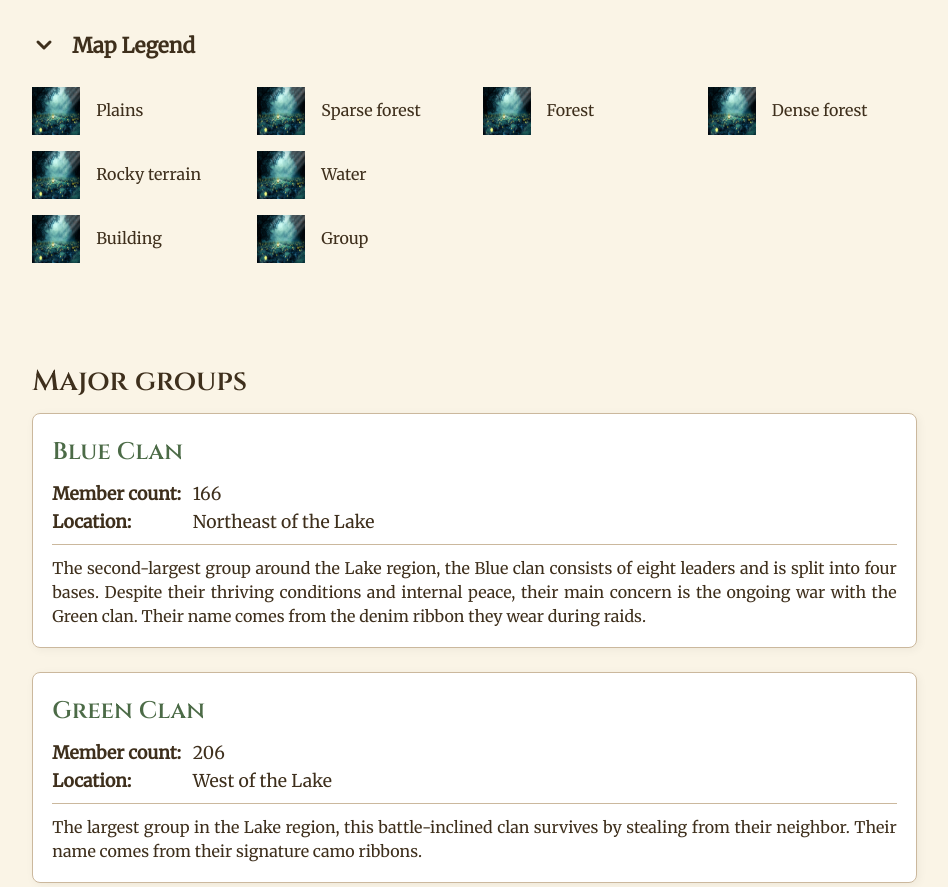
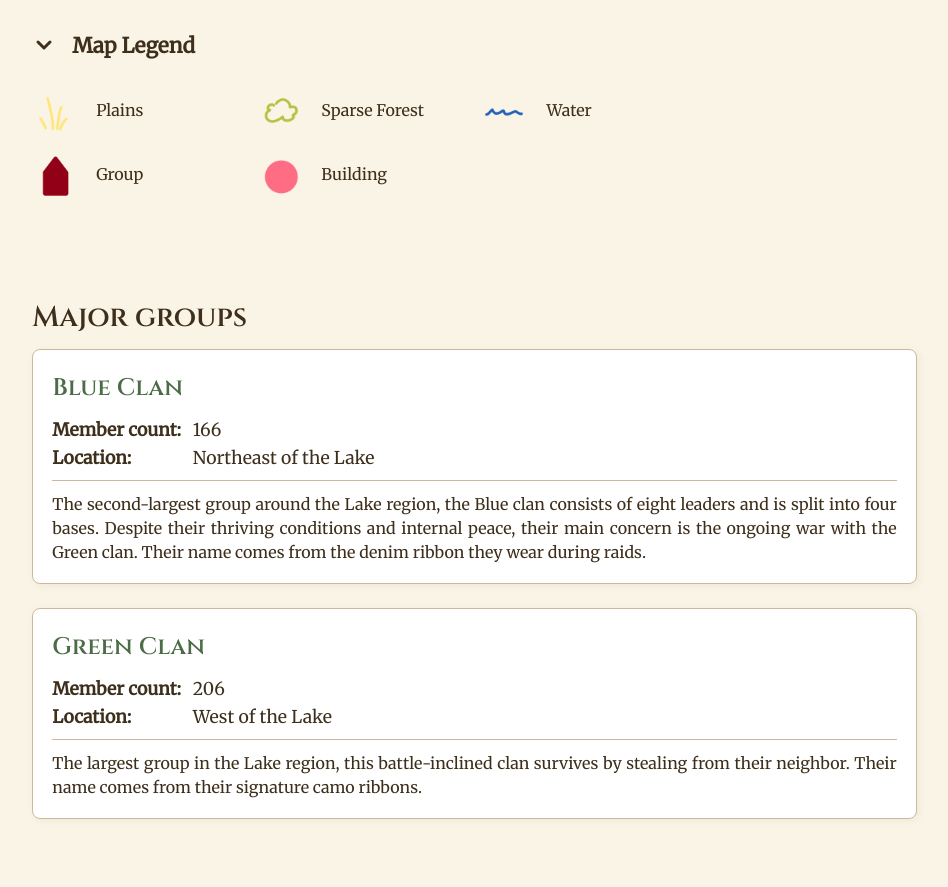
Before and after one commit to amelie-lemay/you-website, a plain HTML site: page map.html in a window 1280 px wide. Shown: the part 839-1726 px from the top of the page, without its empty margins (158-1106 px from the left). Drawn offline with Linux system fonts and the light colour scheme.

Commit message:
Legend icons displayed dynamically

```diff
--- /dev/null
+++ b/content/map/legend.json
@@ -0,0 +1,52 @@
+[
+  {
+    "legend-group": "legend-biomes",
+    "items": [
+      {
+        "chapter": 1,
+        "label": "Plains",
+        "icon": "plains.png"
+      },
+      {
+        "chapter": 1,
+        "label": "Sparse Forest",
+        "icon": "sparse-forest.png"
+      },
+      {
+        "chapter": 6,
+        "label": "Forest",
+        "icon": "forest.png"
+      },
+      {
+        "chapter": 9,
+        "label": "Dense Forest",
+        "icon": "dense-forest.png"
+      },
+      {
+        "chapter": 22,
+        "label": "Rocky Terrain",
+        "icon": "rocky-terrain.png"
+      },
+      {
+        "chapter": 1,
+        "label": "Water",
+        "icon": "water.png"
+      }
+    ]
+  },
+  {
+    "legend-group": "legend-places",
+    "items": [
+      {
+        "chapter": 1,
+        "label": "Group",
+        "icon": "group.png"
+      },
+      {
+        "chapter": 1,
+        "label": "Building",
+        "icon": "building.png"
+      }
+    ]
+  }
+]
--- a/css/map.css
+++ b/css/map.css
@@ -131,7 +131,7 @@
     gap: 1rem;
 }
 
-.icon {
+.legend-icon {
     width: 3rem;
     height: 3rem;
 }
--- a/js/map.js
+++ b/js/map.js
@@ -1,6 +1,7 @@
 import { setUpSectionFadeIn, setupCardFadeIn, includeAllSharedComponents,
     setUpProgressSync, loadContent, getClosestChapterValue, loadCards,
-    showContent, loadImage, getImageSrc, loadRegions } from "./shared.js";
+    showContent, loadImage, getImageSrc, loadRegions,
+    loadMapLegend} from "./shared.js";
 
 document.addEventListener("DOMContentLoaded", async () => {
     // Include shared components
@@ -96,11 +97,18 @@ async function injectContent() {
         },
     });
 
+    // Load map legend
+    loadMapLegend({
+        jsonUrl: "../content/map/legend.json",
+        containerId: "legend-grid"
+    });
+
     // Animate cards in
     const cards = document.querySelectorAll('.cards');
     setupCardFadeIn(cards);
 }
 
+// Set up legend toggle functionality
 function toggleLegend() {
     const toggle = document.getElementById('legendToggle');
     const grid = document.getElementById('legend-grid');
--- a/js/shared.js
+++ b/js/shared.js
@@ -767,6 +767,61 @@ export async function loadRegions({
 }
 
 /**
+ * Load and render the map legend from a JSON file into a specified container.
+ *
+ * @param {*} param0 - Configuration object
+ * @param {string} param0.jsonUrl - URL of the JSON file to fetch legend data from
+ * @param {string} param0.containerId - ID of the container element to inject the legend into
+ */
+export async function loadMapLegend({
+    jsonUrl,
+    containerId
+}) {
+    const container = document.getElementById(containerId);
+    container.innerHTML = "";
+
+    const chapter = getContentChapter();
+
+    try {
+        const data = await fetchJson(jsonUrl);
+
+        data.forEach(legendGroup => {
+            // Create group
+            const group = document.createElement("div");
+            group.className = "legend-group";
+            group.id = legendGroup["legend-group"];
+            // Create items
+            legendGroup.items.forEach(legendItem => {
+                if (legendItem.chapter <= chapter) {
+                    const item = document.createElement("div");
+                    item.className = "legend-item";
+
+                    const icon = document.createElement("img");
+                    icon.className = "legend-icon";
+                    icon.src = "img/legend-icons/" + legendItem.icon;
+                    icon.alt = legendItem.label + " icon";
+
+                    const label = document.createElement("div");
+                    label.className = "legend-label";
+                    label.textContent = legendItem.label;
+
+                    item.appendChild(icon);
+                    item.appendChild(label);
+                    group.appendChild(item);
+                }
+            });
+            container.appendChild(group);
+        });
+    } catch (error) {
+        console.error('Failed to load map legend:', error);
+        // Functional fallback with minimal error message
+        container.innerHTML = `
+            <p class="error-p">Map legend failed to load</p>
+        `;
+    }
+}
+
+/**
  * Display an error message and hide the main content.
  */
 export function displayError(context = "unknown context", error = null) {
--- a/map.html
+++ b/map.html
@@ -37,49 +37,14 @@
                     </div>
 
                     <div class="legend-grid legend-expanded" id="legend-grid">
-                        <div class="legend-group" id="legend-biomes">
-                            <div class="legend-item">
-                                <img class="icon plains" src="img/home-temp.jpg" alt="Plains icon">
-                                <div class="label">Plains</div>
+                        <!-- Legend item structure
+                            <div class="legend-group" id="legend-<group-id>">
+                                <div class="legend-item">
+                                    <img class="icon" src="img/<icon-file>" alt="<icon-alt>">
+                                    <div class="legend-label"><Label text></div>
+                                </div>
                             </div>
-
-                            <div class="legend-item">
-                                <img class="icon sparse-forest" src="img/home-temp.jpg" alt="Sparse forest icon">
-                                <div class="label">Sparse forest</div>
-                            </div>
-
-                            <div class="legend-item">
-                                <img class="icon forest" src="img/home-temp.jpg" alt="Forest icon">
-                                <div class="label">Forest</div>
-                            </div>
-
-                            <div class="legend-item">
-                                <img class="icon dense-forest" src="img/home-temp.jpg" alt="Dense forest icon">
-                                <div class="label">Dense forest</div>
-                            </div>
-
-                            <div class="legend-item">
-                                <img class="icon rocky" src="img/home-temp.jpg" alt="Rocky terrain icon">
-                                <div class="label">Rocky terrain</div>
-                            </div>
-
-                            <div class="legend-item">
-                                <img class="icon water" src="img/home-temp.jpg" alt="Water icon">
-                                <div class="label">Water</div>
-                            </div>
-                        </div>
-
-                        <div class="legend-group" id="legend-buildings">
-                            <div class="legend-item .buildings-row">
-                                <img class="icon village" src="img/home-temp.jpg" alt="Village icon">
-                                <div class="label">Building</div>
-                            </div>
-
-                            <div class="legend-item .buildings-row">
-                                <img class="icon city" src="img/home-temp.jpg" alt="City icon">
-                                <div class="label">Group</div>
-                            </div>
-                        </div>
+                        -->
                     </div>
                 </aside>
             </section>
```
Also changed, not shown: img/legend-icons/building.png (added), img/legend-icons/dense-forest.png (added), img/legend-icons/forest.png (added), img/legend-icons/group.png (added), img/legend-icons/plains.png (added), img/legend-icons/rocky-terrain.png (added), img/legend-icons/sparse-forest.png (added), img/legend-icons/water.png (added).
